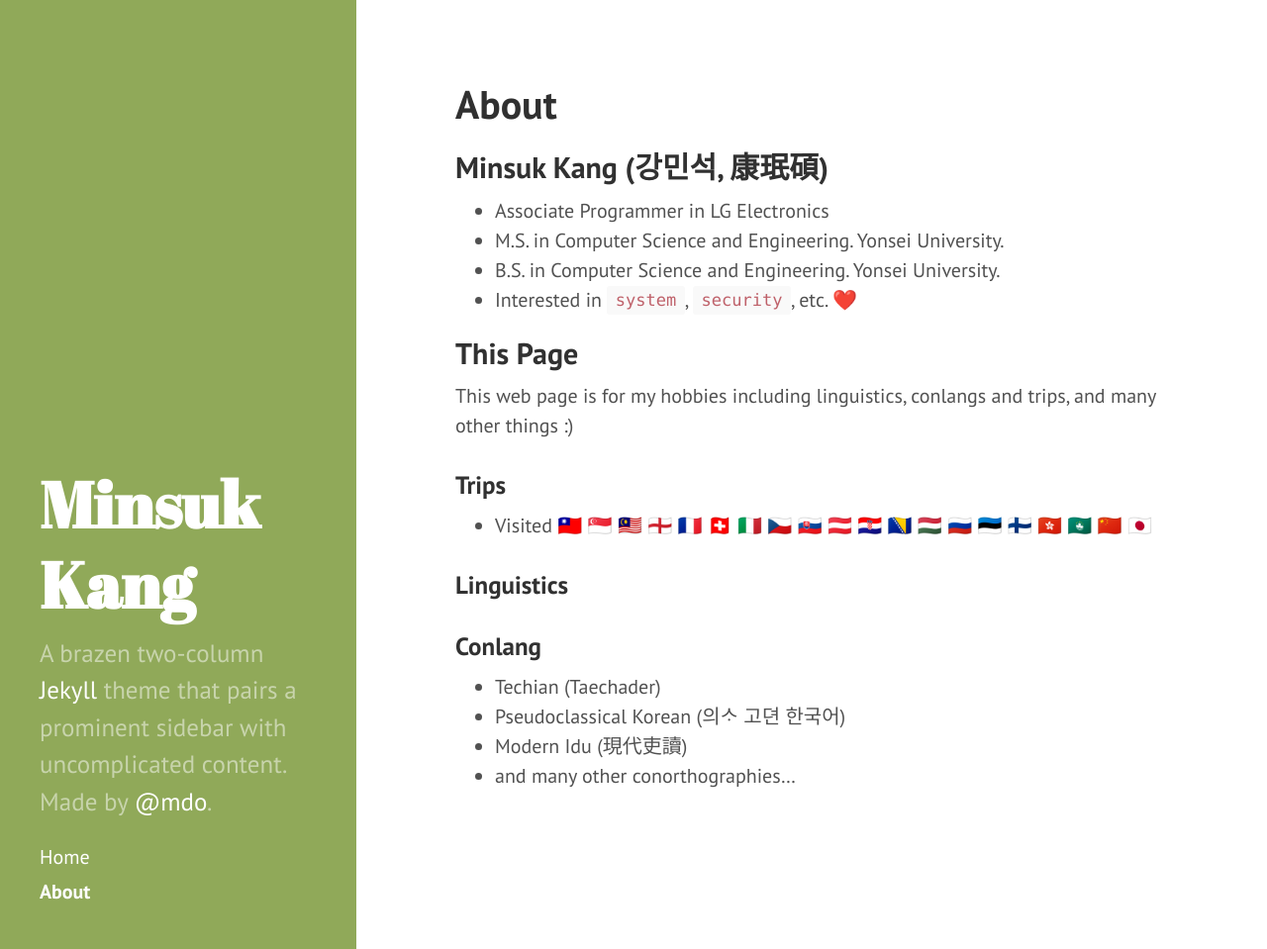
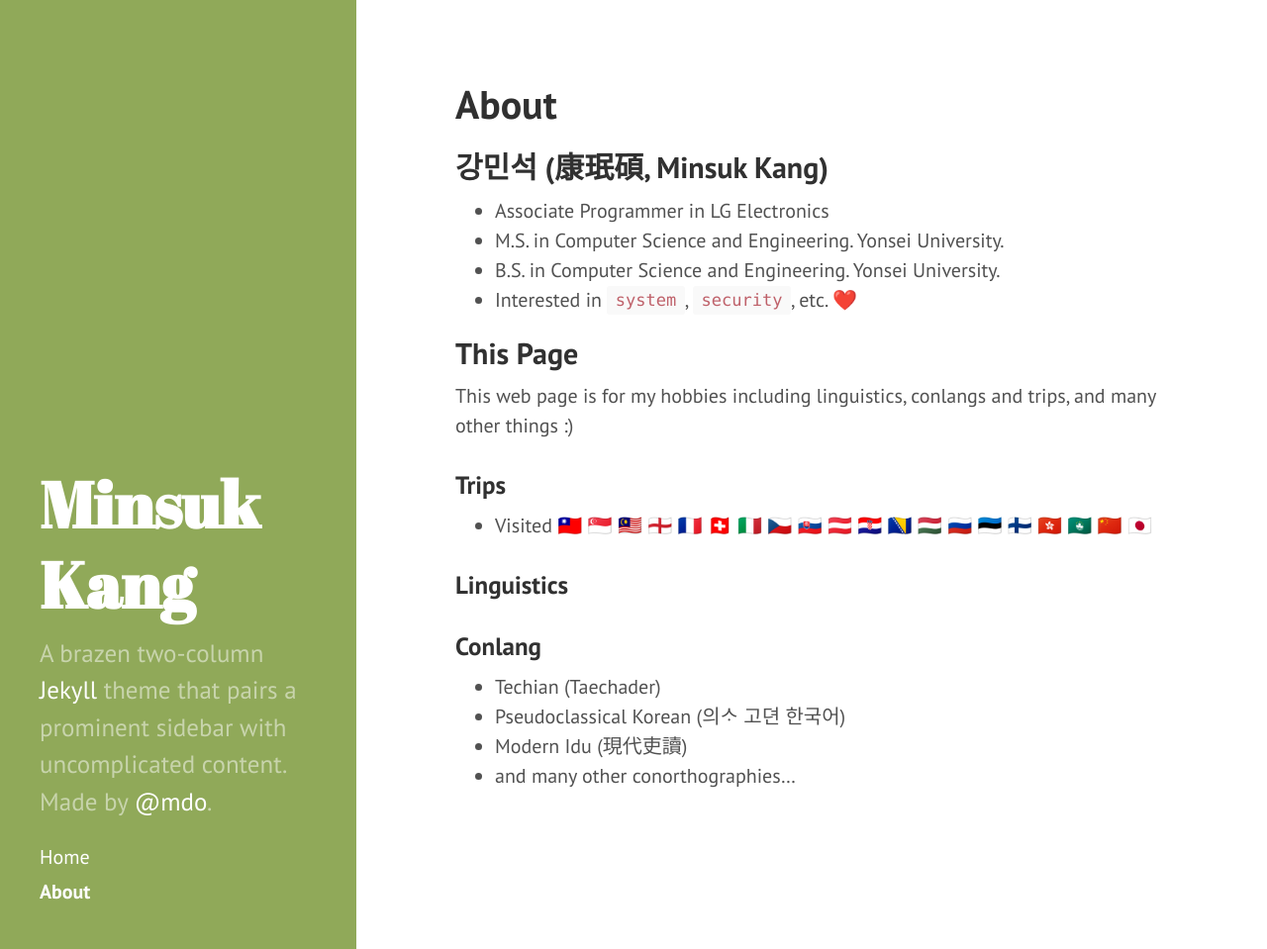
Before and after one commit to minskMedve/minskMedve.github.io, a Jekyll site: the page built from about.md, in a window 1280 px wide and 959 px high. Shown: the whole window at 99% size. Built offline with Jekyll 4.4.1, drawn with Linux system fonts in a browser that asks for light colours; some web fonts are replaced.

Commit message:
Change name order

```diff
--- a/about.md
+++ b/about.md
@@ -3,7 +3,7 @@ layout: page
 title: About
 ---
 
-## Minsuk Kang (강민석, 康珉碩)
+## 강민석 (康珉碩, Minsuk Kang)
 - Associate Programmer in LG Electronics
 - M.S. in Computer Science and Engineering. Yonsei University.
 - B.S. in Computer Science and Engineering. Yonsei University.
```
